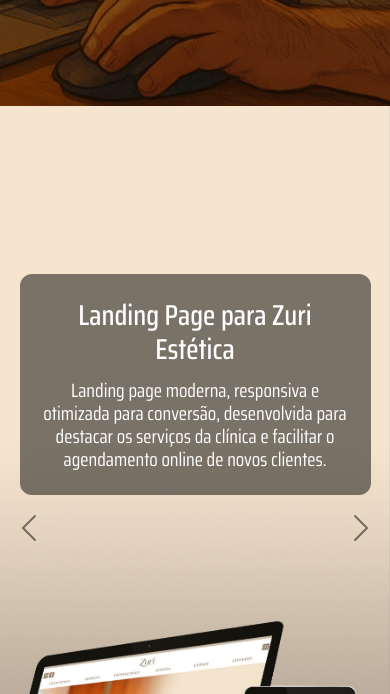
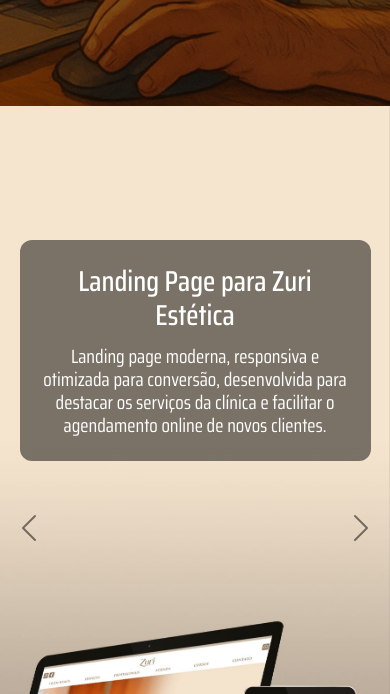
Before and after one commit to lipsaraiva/lipsaraiva, a PHP site: page / in a window 390 px wide. Shown: the part 738-1432 px from the top of the page. Run offline with PHP 8.4, Linux system fonts and the light colour scheme; some libraries are stand-ins or nearby versions; some web fonts are replaced.

Commit message:
feat port1

```diff
--- a/index.php
+++ b/index.php
@@ -220,7 +220,7 @@
             .case-desc {
                 justify-content: center;
                 align-items: flex-start;
-                padding-top: 8vh;
+                padding-top: 4vh;
             }
 
             .case-desc-inner {
```
